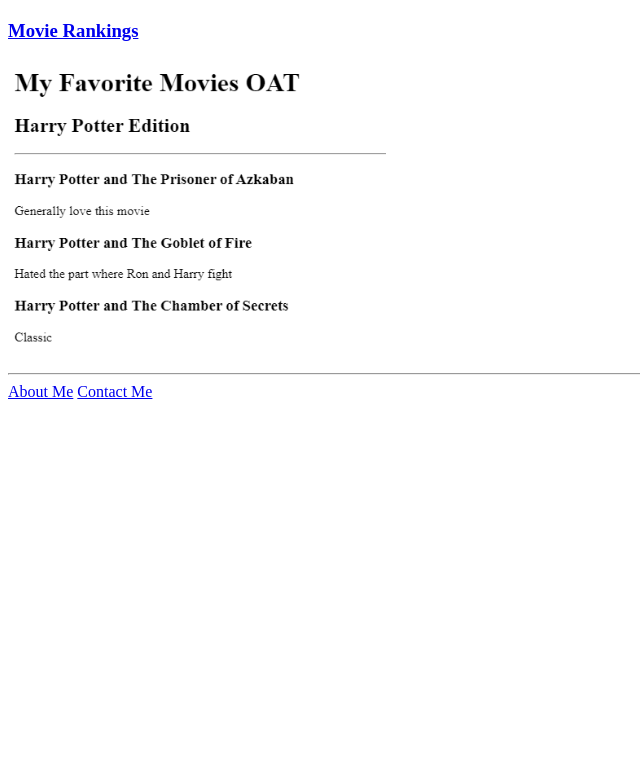
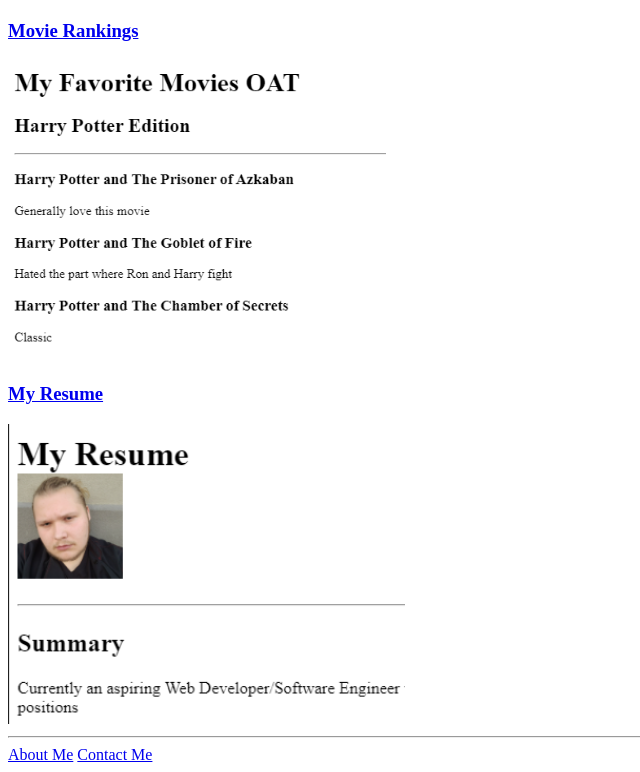
Before and after one commit to MB21700/html-portfolio, a plain HTML site: page index.html in a window 1280 px wide. Shown: the part 591-1363 px from the top of the page, without its empty margins (0-640 px from the left). Before the commit the page ends 1000 px from the top, so only its background shows below. Drawn offline with Linux system fonts and the light colour scheme.

Commit message:
Add files via upload

```diff
--- a/index.html
+++ b/index.html
@@ -18,6 +18,9 @@
         <h3>Movie Rankings</h3>
     </a>
     <img height="300" src="./assets/images/movies.png" alt="Movie Rankings Site Preview"/>
+    <a href="https://mb21700.github.io/html-resume/">
+        <h3>My Resume</h3>
+    <img height="300" src="./assets/images/Resume.png" alt="My Resume Preview" />
     <hr />
     <a href="./public/about.html">About Me</a>
     <a href="./public/contact.html">Contact Me</a>
```
Also changed, not shown: assets/images/Resume.png (added).
